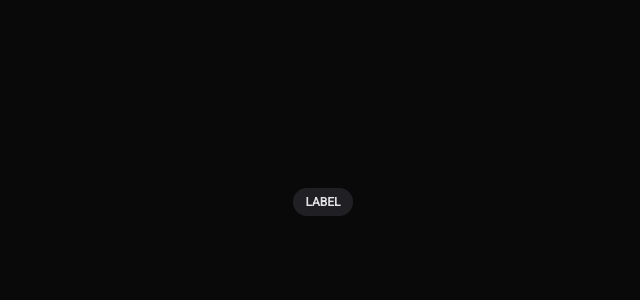
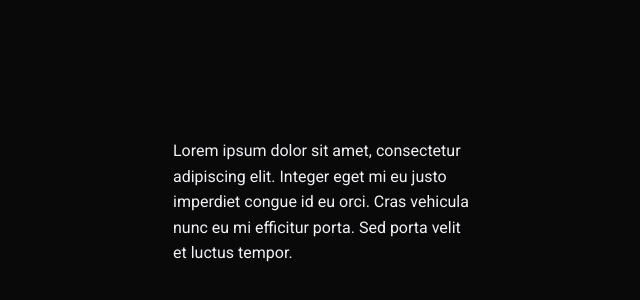
Before and after one commit to victoroliveira13/tamplate-frontend, a React (Create React App) app: page / in a window 1280 px wide. Shown: the part 198-498 px from the top of the page, without its empty margins (317-957 px from the left). Built offline with nearby package versions, Linux system fonts and the light colour scheme.

Commit message:
feat: component Text

```diff
--- /dev/null
+++ b/src/Components/Typography/Text/index.tsx
@@ -0,0 +1,18 @@
+import React from 'react';
+
+import { Container } from './styles';
+
+interface IPropsText {
+  children: string,
+  size?: 'xs' | 'sm' | 'md' | 'lg',
+}
+
+const Text: React.FC<IPropsText> = ({ children, size }) => {
+  return (
+    <Container size={size}>
+      {children}
+    </Container>
+  );
+}
+
+export default Text;
--- /dev/null
+++ b/src/Components/Typography/Text/styles.ts
@@ -0,0 +1,19 @@
+import styled from 'styled-components';
+
+interface IProps {
+  size?: string,
+}
+
+export const Container = styled.label<IProps>`
+  max-width: 300px;
+  margin: 0px;
+  color: ${props => props.theme.colors['text-base']};
+  line-height: ${props => props.theme.typography.lineHeights.base};
+  font-size:
+    ${
+      props => props.size ?
+      props.theme.typography.fontSizes[props.size] :
+      props.theme.typography.fontSizes.md
+    };
+
+`;
--- a/src/pages/Home/index.tsx
+++ b/src/pages/Home/index.tsx
@@ -1,14 +1,13 @@
 import React from 'react';
 
-import Label from '../../Components/DataDisplay/Label';
+import Text from '../../Components/Typography/Text';
+
 import { Container } from './styles';
 
 const Home: React.FC = () => {
   return (
     <Container>
-      <Label>
-        LABEL
-      </Label>
+      <Text size='md'>Lorem ipsum dolor sit amet, consectetur adipiscing elit. Integer eget mi eu justo imperdiet congue id eu orci. Cras vehicula nunc eu mi efficitur porta. Sed porta velit et luctus tempor.</Text>
     </Container>
   );
 }
--- a/src/themes/dimensions.ts
+++ b/src/themes/dimensions.ts
@@ -51,13 +51,17 @@ const typography = {
   fontSizes: {
     xxs: '0.625rem',
     xs: '0.75rem',
-    sm: '0.87rem',
+    sm: '0.875rem',
     md: '1rem',
-    lg: '1.25rem',
-    xl: '1.5rem',
-    '2xl': '2rem',
-    '3xl': '2rem',
-    '4xl': '2rem'
+    lg: '1.125rem',
+    xl: '1.25rem',
+    '2xl': '1.5rem',
+    '4xl': '2rem',
+    '5xl': '2.25rem',
+    '6xl': '3rem',
+    '7xl': '4rem',
+    '8xl': '4.5rem',
+    '9xl': '6rem',
   },
   fontWeights: {
     normal: 400,
@@ -71,7 +75,11 @@ const typography = {
     lg: '1.5',
     xl: '2rem',
     '2xl': '2.5rem',
-    '3xl': '3rem'
+    '3xl': '3rem',
+    shorter: '125%',
+    short: '140%',
+    base: '160%',
+    tall: '180%',
   },
   letterSpacings: {
     sm: '0.25rem',
```
